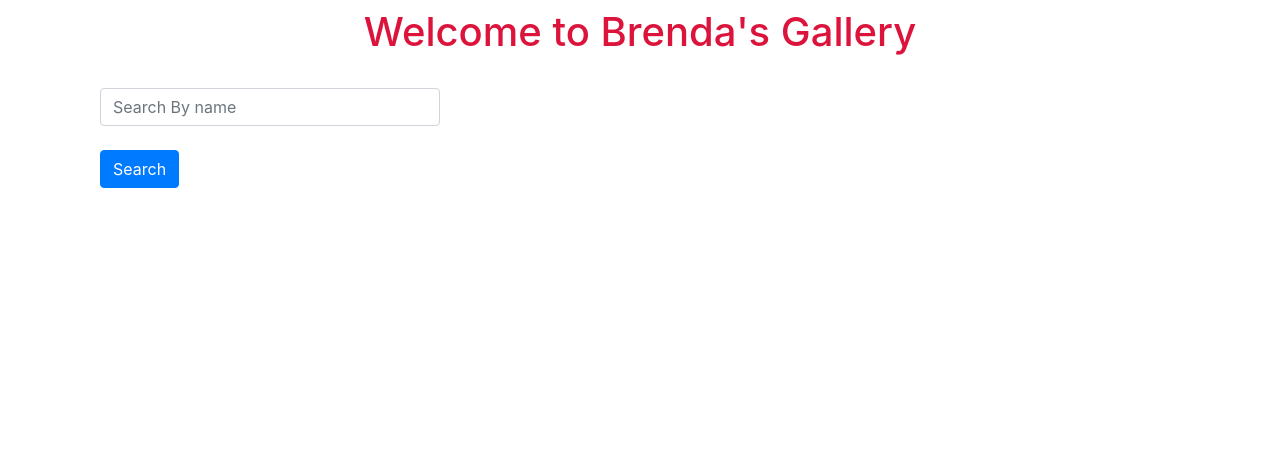
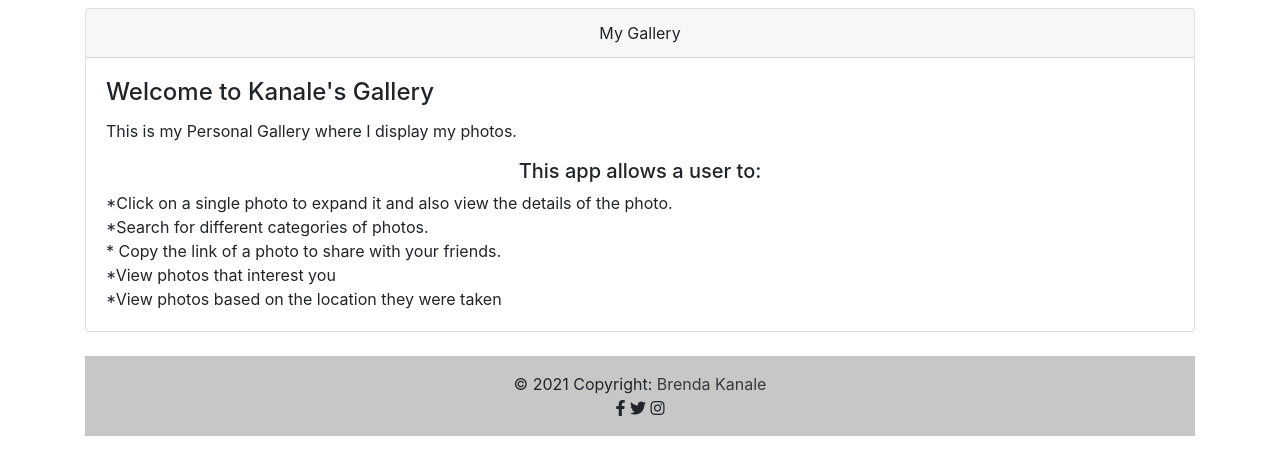
Before and after one commit to bre-nda/gallery-, a Django app: page / in a window 1280 px wide. Shown: the part 56-531 px from the top of the page. Run offline with Django 3.2, Linux system fonts and the light colour scheme; data that the repository does not hold is empty; some libraries are stand-ins or nearby versions.

Commit message:
add footer to the file

```diff
--- a/gallery/templates/index.html
+++ b/gallery/templates/index.html
@@ -1,18 +1,102 @@
 {%extends 'base.html'%} {% block content %} {{block.super}}
 <div class="container">
-    <h1 class="text-center">Welcome to Brenda's Gallery</h1>
+    <div class="card">
+        <div class="card-header text-center  head">
+            My Gallery
+        </div>
+        <div class="card-body">
+            <h4 class="card-title">Welcome to Kanale's Gallery</h4>
+            <p class="card-text">This is my Personal Gallery where I display my photos.</p>
+            <h5 class="text-center">This app allows a user to:</h5>
+            *Click on a single photo to expand it and also view the details of the photo. <br> *Search for different categories of photos. <br> * Copy the link of a photo to share with your friends. <br> *View photos that interest you <br> *View photos
+            based on the location they were taken <br>
+
+        </div>
+    </div>
     <br>
-    <!-- Adding a search form  -->
-    <div class="col-sm-4 col-md-4 navbar-right">
 
-        <form class="navbar-form" role="search" action="{% url 'search_results' %}">
+    <div class="row">
+        {% for image in images %}
 
-            <div class="md-form my-0">
-                <input class="form-control" name="category" type="text" placeholder="Search By name"><br>
-                <button type="submit" class="btn btn-md btn-primary">Search</button>
+        <div id="images" class="col-md-4">
+            <img style="margin-top: 20px;margin-bottom:0px; size: 20rem;" class="img-fluid" src="{{ image.image.url }}" alt="{{ image.image_name }}" data-toggle="modal" data-target="#modal{{image.id}}">
+
+        </div>
+
+        {% endfor %}
+    </div>
+    {% for image in images %}
+
+    <!-- Grid column -->
+
+    <!--Modal: Name-->
+    <div class="modal fade" id="modal{{image.id}}" tabindex="-1" role="dialog" aria-labelledby="myModalLabel" aria-hidden="true">
+        <div class="modal-dialog modal-lg" role="document">
+
+            <!--Content-->
+            <div class="modal-content">
+
+                <!--Body-->
+                <div class="modal-body mb-0 p-0">
+                    <div class="embed-responsive embed-responsive-16by9
+                z-depth-1-half">
+
+
+                        <img class="embed-responsive-item" src="{{ image.image.url }}" alt="{{ image.image_name }}" allowfullscreen>
+
+                    </div>
+                </div>
+                <h3 class="embed-responsive-item text-center mr-4 mt-2" style="text-decoration: underline; color:black;">{{ image.image_name }}</h3>
+                <span class="mr-4 text-center"><h5>{{ image.description }}</h5></span>
+                <!--Footer-->
+                <div class="modal-footer justify-content-center">
+                    <a type="button" class="btn-floating btn-sm btn-tw"><i class="fas
+                  fa-fighter-jet"></i> {{ image.location }}</a>
+                    <a type="button" class="btn-floating btn-sm btn-gplus"><i
+                  class="fas fa-grip-horizontal"></i> {{ image.category }}</a>
+                    <div>
+                        <button type="button" class="btn btn-outline-info btn-rounded btn-md ml-4" onclick="myFunction('{{image.id}}.url')">Copy Link</button>
+                        <button type="button" class="btn btn-outline-primary btn-rounded btn-md ml-4" data-dismiss="modal">Close</button>
+                    </div>
+
+                    <div>
+                        <input class="form-control input-lg" type="text" value="{{image.image.url}}" id="{{image.id}}.url">
+                    </div>
+
+
+                </div>
+
             </div>
+            <!--/.Content-->
 
-        </form>
+        </div>
     </div>
-    <!-- search form end -->
+    <!--Modal: Name-->
+
+    {% endfor %}
+
+    <footer class="bg-light text-center text-lg-start">
+        <!-- Copyright -->
+        <div class="text-center p-3" style="background-color: rgba(0, 0, 0, 0.2);">
+            © 2021 Copyright:
+            <a class="text-dark" href="">Brenda Kanale</a><br>
+            <i class="fab fa-facebook-f"></i>
+
+            <!-- Twitter -->
+            <i class="fab fa-twitter"></i>
+
+            <!-- Instagram -->
+            <i class="fab fa-instagram"></i>
+        </div>
+        <!-- Copyright -->
+    </footer>
+    <script>
+        function myFunction(element) {
+            var copyText = document.getElementById(element);
+            copyText.select();
+            copyText.setSelectionRange(0, 99999)
+            document.execCommand("copy");
+        }
+    </script>
+
 </div>{% endblock %}
```
